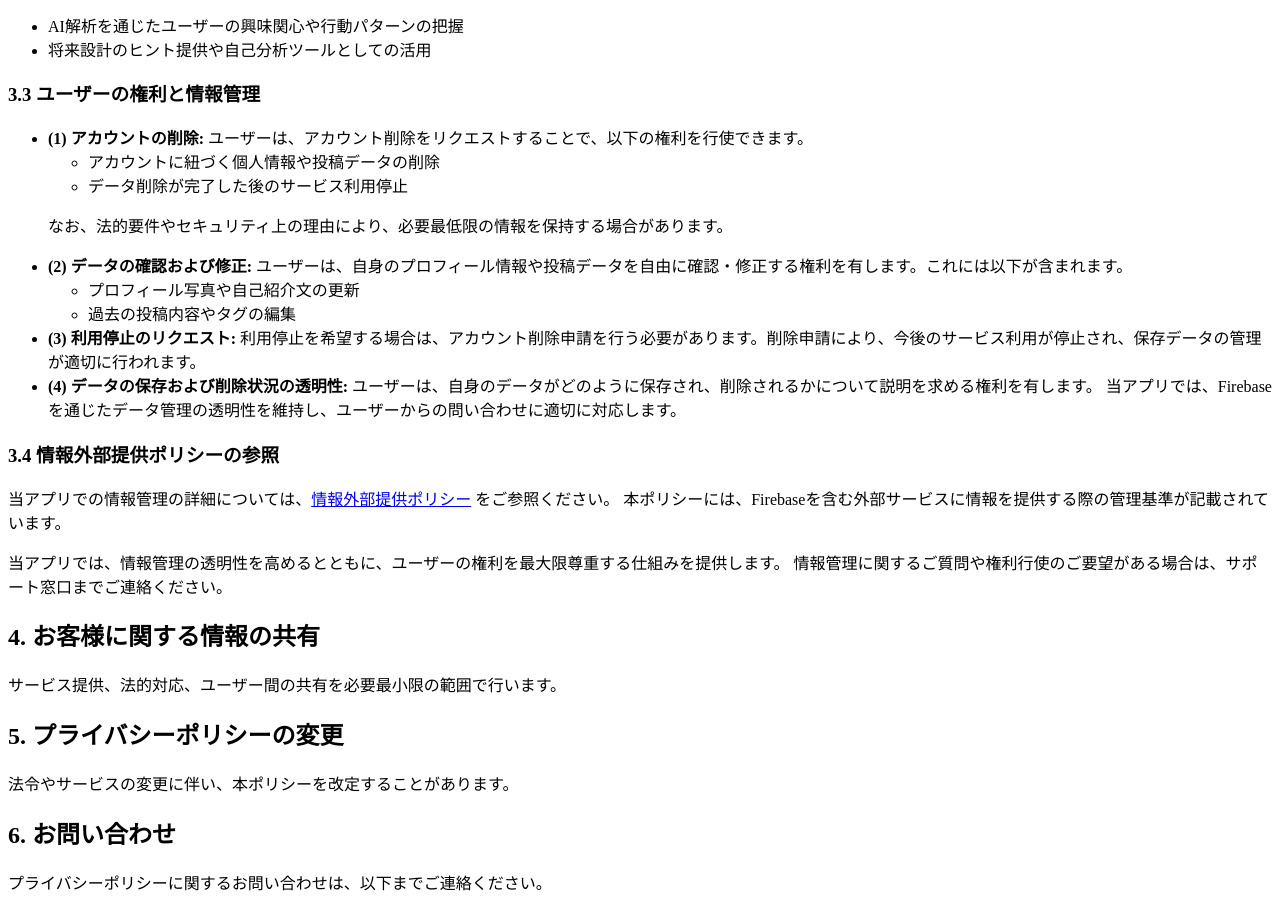
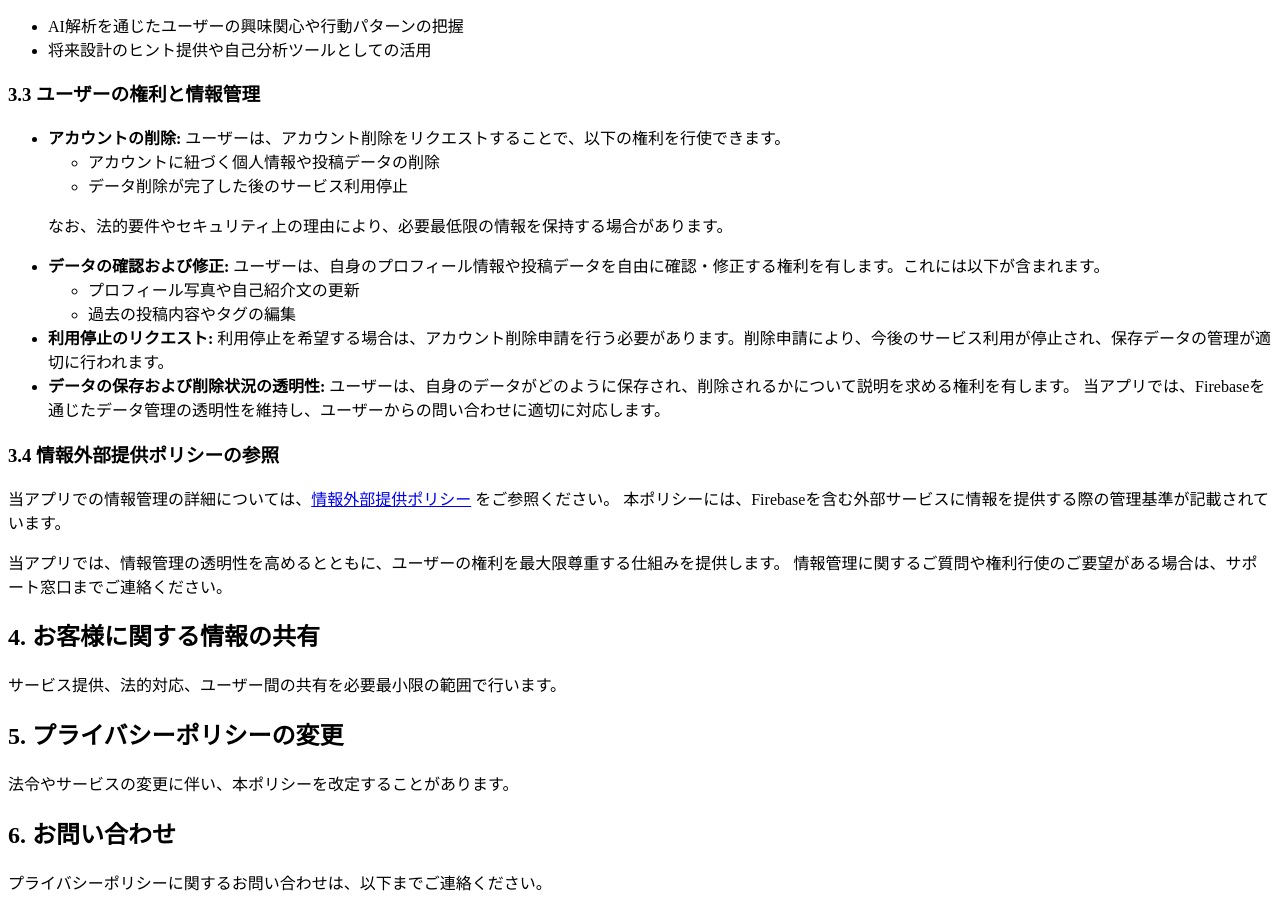
Before and after one commit to diapic-1/Diapic_privacypolicy, a plain HTML site: page index.html in a window 1280 px wide. Shown: the part 2801-3708 px from the top of the page. Drawn offline with Linux system fonts and the light colour scheme.

Commit message:
Update index.html

```diff
--- a/index.html
+++ b/index.html
@@ -189,7 +189,7 @@
     <h3>3.3 ユーザーの権利と情報管理</h3>
     <ul>
         <li>
-            <strong>(1) アカウントの削除:</strong>
+            <strong>アカウントの削除:</strong>
             ユーザーは、アカウント削除をリクエストすることで、以下の権利を行使できます。
             <ul>
                 <li>アカウントに紐づく個人情報や投稿データの削除</li>
@@ -198,7 +198,7 @@
             <p>なお、法的要件やセキュリティ上の理由により、必要最低限の情報を保持する場合があります。</p>
         </li>
         <li>
-            <strong>(2) データの確認および修正:</strong>
+            <strong>データの確認および修正:</strong>
             ユーザーは、自身のプロフィール情報や投稿データを自由に確認・修正する権利を有します。これには以下が含まれます。
             <ul>
                 <li>プロフィール写真や自己紹介文の更新</li>
@@ -206,11 +206,11 @@
             </ul>
         </li>
         <li>
-            <strong>(3) 利用停止のリクエスト:</strong>
+            <strong>利用停止のリクエスト:</strong>
             利用停止を希望する場合は、アカウント削除申請を行う必要があります。削除申請により、今後のサービス利用が停止され、保存データの管理が適切に行われます。
         </li>
         <li>
-            <strong>(4) データの保存および削除状況の透明性:</strong>
+            <strong>データの保存および削除状況の透明性:</strong>
             ユーザーは、自身のデータがどのように保存され、削除されるかについて説明を求める権利を有します。
             当アプリでは、Firebaseを通じたデータ管理の透明性を維持し、ユーザーからの問い合わせに適切に対応します。
         </li>
```
